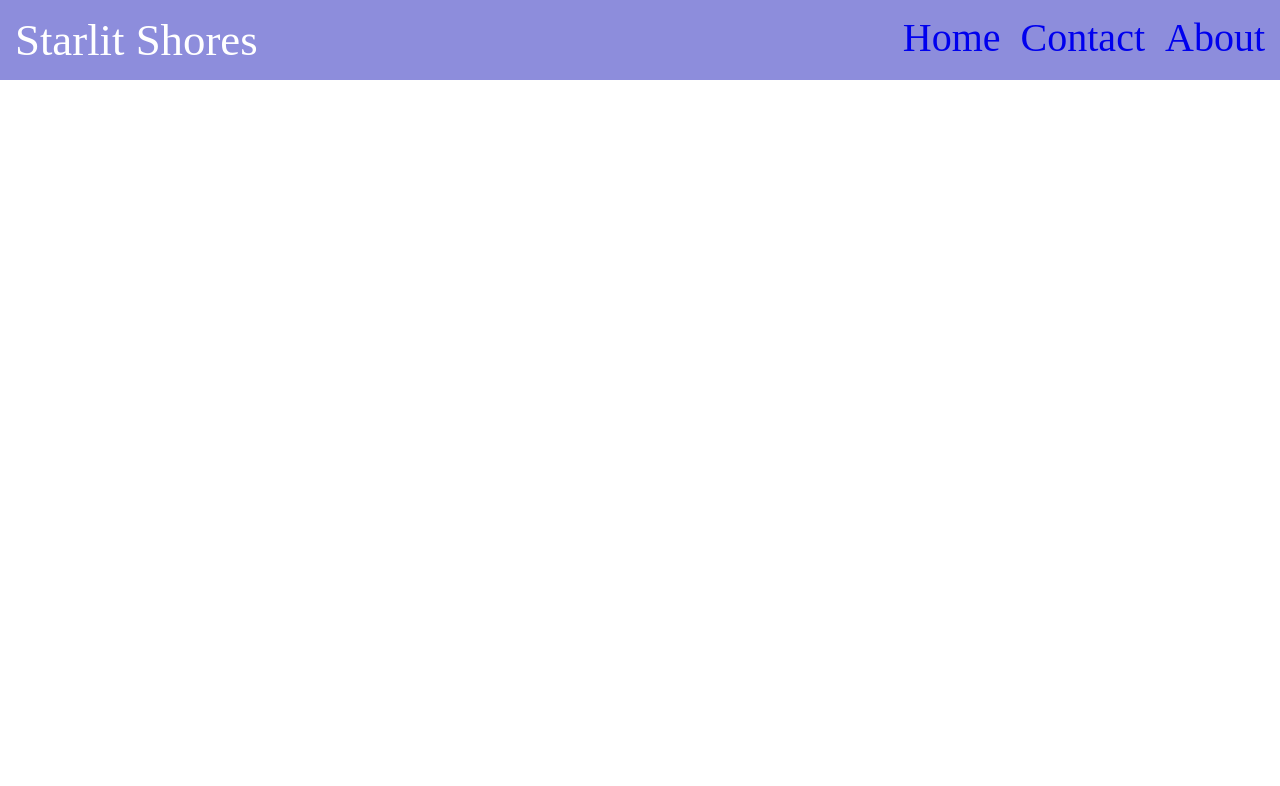
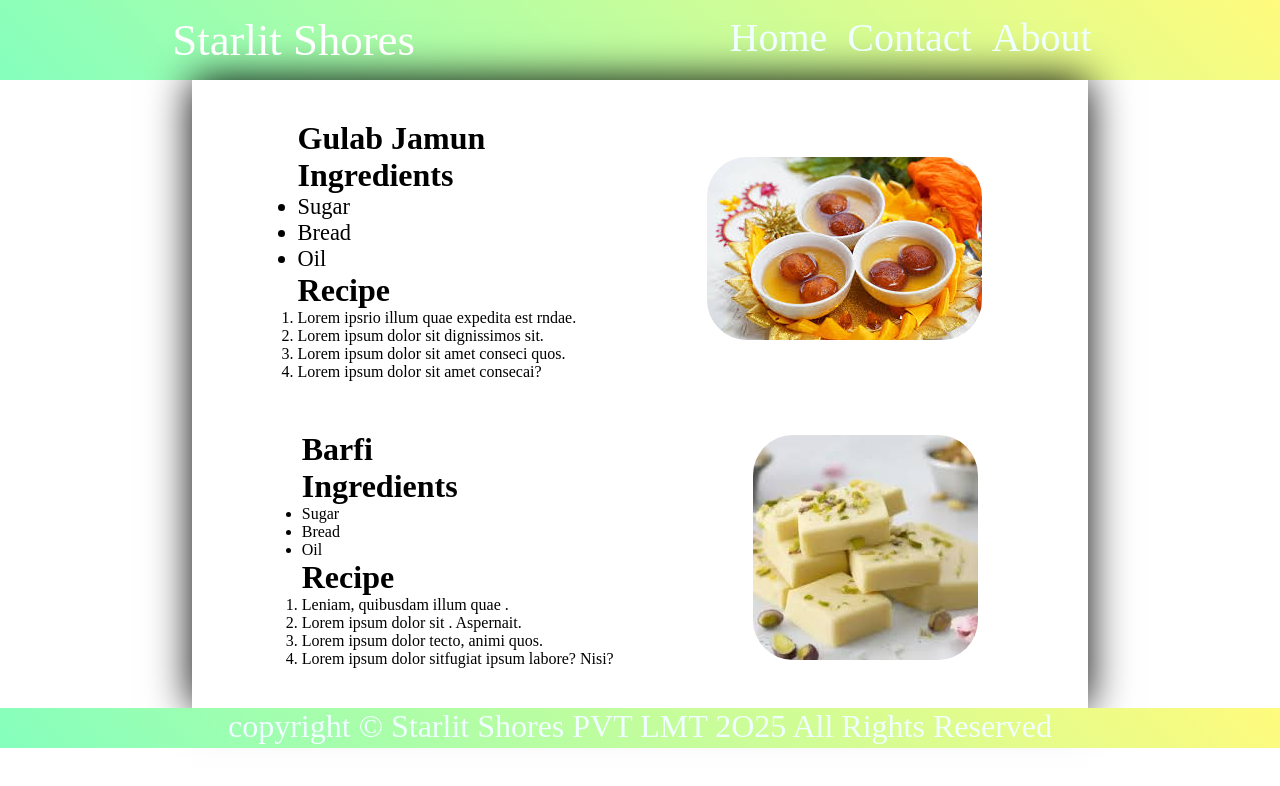
Before and after one commit to themanjeetkr/Recipe-Website, a plain HTML site: page index.html in a window 1280 px wide. Drawn offline with Linux system fonts and the light colour scheme.

Commit message:
imghoverfixed

```diff
--- a/index.html
+++ b/index.html
@@ -7,6 +7,7 @@
     <link rel="stylesheet" href="style.css">
 </head>
 <body>
+    <header>
         <div class="contaier">
             <div class="navcontainer">
                 <nav>
@@ -30,6 +31,94 @@
                 </nav>
             </div>
         </div>
+    </header>
+   <main>
+    <div class="contentbox">
+        <section>
+            <div class="item">
+                <div class="leftbox">
+                    <h2>
+                        Gulab Jamun
+                    </h2>
+                    <div>
+                        <h2>Ingredients</h2>
+                        <ul class="ingbox">
+                            <li>Sugar</li>
+                            <li>Bread</li>
+                            <li>Oil</li>
+                        </ul>
+                    </div>
+                    <div> <h2>Recipe</h2>
+                        <ol class="recipebox">
+                            <li>Lorem ipsrio illum quae expedita est rndae.</li>
+                            <li>Lorem ipsum dolor sit  dignissimos sit.</li>
+                            <li>Lorem ipsum dolor sit amet conseci quos.</li>
+                            <li>Lorem ipsum dolor sit amet consecai?</li>
+                        </ol></div>
+
+
+                </div>
+                <div class="rightbox">
+                    <img src="/photos/gulab jamun.jpg" alt="" srcset="">
+
+                </div>
+
+            </div>
+        </section>
+
+
+                        <section>
+                            <div class="item">
+                                <div class="leftbox">
+                                    <h2>
+                                        Barfi
+                                    </h2>
+                                    <div><h2>Ingredients</h2>
+                                        <ul>
+                                            <li>Sugar</li>
+                                            <li>Bread</li>
+                                            <li>Oil</li>
+                                        </ul>
+                                    </div>
+                                    <div> <h2>Recipe</h2>
+                                        <ol>
+                                            <li>Leniam, quibusdam illum quae .</li>
+                                            <li>Lorem ipsum dolor sit . Aspernait.</li>
+                                            <li>Lorem ipsum dolor tecto, animi quos.</li>
+                                            <li>Lorem ipsum dolor sitfugiat ipsum labore? Nisi?</li>
+                                        </ol></div>
+
+
+                                </div>
+                                <div class="rightbox">
+                                    <img src="/photos/barfi.jpg" alt="" srcset="">
+
+                                </div>
+
+                            </div>
+                        </section>
+
+
+
+                </div>
+                <div class="rightbox">
+
+                </div>
+
+            </div>
+        </section>
+
+
+    </div>
+
+
+   </main>
+   <footer></footer>
+   <div class="footerbox">
+    <p>copyright &copy; Starlit Shores PVT LMT 2O25 All Rights Reserved </p>
+
+   </div>
+</footer>
 
 </body>
 </html>
--- a/style.css
+++ b/style.css
@@ -9,21 +9,32 @@ box-sizing: border-box;
     list-style: none;
     font-size: 2.5rem;
     display: flex;
-    justify-content: space-between;
+    justify-content: space-around;
     margin-left: 15px;
     margin-right: 15px;
 
 
 }
-.container{
-    height: 100vh;
+.contaier {
+    /* height: 100vh; */
     width: 100vw;
     overflow-x: none;
+
+    background-color: #8EC5FC;
+    background-image: linear-gradient(62deg, #8EC5FC 0%, #E0C3FC 100%);
+
+
+
+
+
 
 }
 .navcontainer{
     width: 100vw;
-    background-color:rgba(113, 113, 212, 0.799);
+    /* background-color:rgba(113, 113, 212, 0.799); */
+    background-color: #85FFBD;
+background-image: linear-gradient(45deg, #85FFBD 0%, #FFFB7D 100%);
+
     min-height: 80px;
     display: flex;
     justify-content: center;
@@ -36,11 +47,65 @@ box-sizing: border-box;
 }
 nav{
     width: 100%;
+    padding-right: 1rem;
 }
 a{
     text-decoration: none;
+    color:azure;
 }
 #navitems{
     display: flex;
     gap: 20px;
+
 }
+.footerbox{
+    background-color: #85FFBD;
+background-image: linear-gradient(45deg, #85FFBD 0%, #FFFB7D 100%);
+text-align: center;
+min-height: 40px;
+
+}
+.footerbox p{
+    color: azure;
+    font-size: 2rem ;
+}
+.contentbox{
+    width: 70%;
+    margin: auto;
+    /* border: 2px solid black; */
+    background-color: white;
+    display: flex;
+    flex-direction: column;
+    gap: 50px;
+    padding: 40px;
+    box-shadow: 0px 0px 40px black;
+}
+.item{
+    display: flex;
+    justify-content: space-around;
+    align-items: center;
+}
+.rightbox img{
+    border-radius: 40px;
+    /* margin: 4px;
+
+     */
+     transition: all 0.6s 0s;
+
+}
+.rightbox img:hover{
+    transform: scale(1.1);
+
+}
+.leftbox h2{
+    display: flex;
+    flex-direction: column;
+    gap: 20px   ;
+    font-size: 2rem;
+}
+.ingbox{
+    font-size: 1.4rem;
+}
+.recipebox{
+    font-size: 1.1
+}
```
Also changed, not shown: photos/barfi.jpg (added), photos/gulab jamun.jpg (added). Lines whose indentation alone changed are shown as unchanged.
